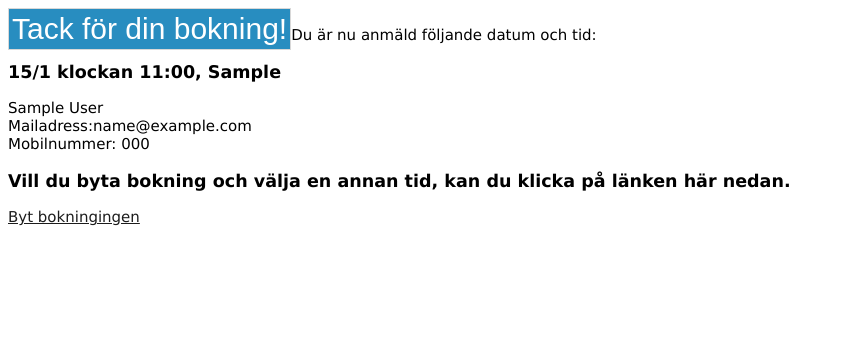
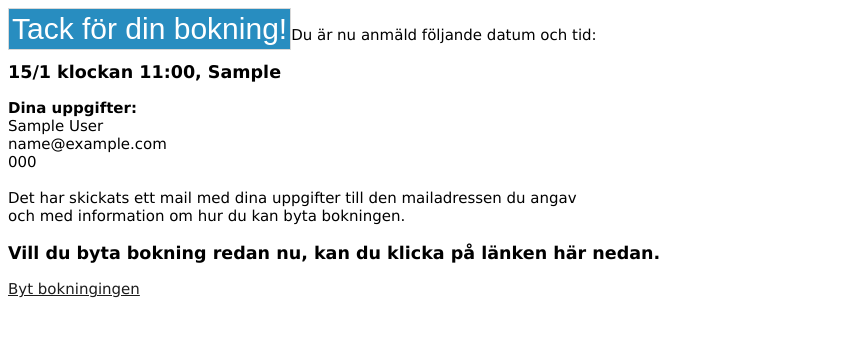
Before and after one commit to davidsjoo/linkura_web-booking, a Django app: page /booking_app/1/1/1/1/results/ in a window 1280 px wide. Shown: the top 337 px of the page, without its empty margins (0-844 px from the left). Run offline with Django 3.2, Linux system fonts and the light colour scheme; tables that the repository leaves empty hold one stand-in row (values such as "Sample post").

Commit message:
ändra lite i results

```diff
--- a/booking_app/templates/booking_app/results.html
+++ b/booking_app/templates/booking_app/results.html
@@ -6,15 +6,17 @@
 Du är nu anmäld följande datum och tid:
 <h3>{{time.datetime|date:"d/n"}} klockan {{time.datetime|time:"H:i"}}, {{time.location}}</h3>
 </table>
+<b>Dina uppgifter: </b><br />
 {{booking.client_firstname}} {{booking.client_lastname}}<br />
-Mailadress:{% if booking.client_mail %}{{booking.client_mail}}
+{% if booking.client_mail %}{{booking.client_mail}}
 {% else %} <i>ej angiven</i>
 {% endif %}<br />
-Mobilnummer: {% if booking.client_phone %}{{booking.client_phone}}
+{% if booking.client_phone %}{{booking.client_phone}}
 {% else %} <i>ej angivet</i>
-{% endif %}<br />
-
-<h3> Vill du byta bokning och välja en annan tid, kan du klicka på länken här nedan.</h3>
+{% endif %}<br /><br />
+Det har skickats ett mail med dina uppgifter till den mailadressen du angav<br />
+och med information om hur du kan byta bokningen.
+<h3> Vill du byta bokning redan nu, kan du klicka på länken här nedan.</h3>
 
 <a href="{% url 'booking_app:update_booking' customer.id visit.id booking.id %}">Byt bokningingen</a><br /><br />
 
```
